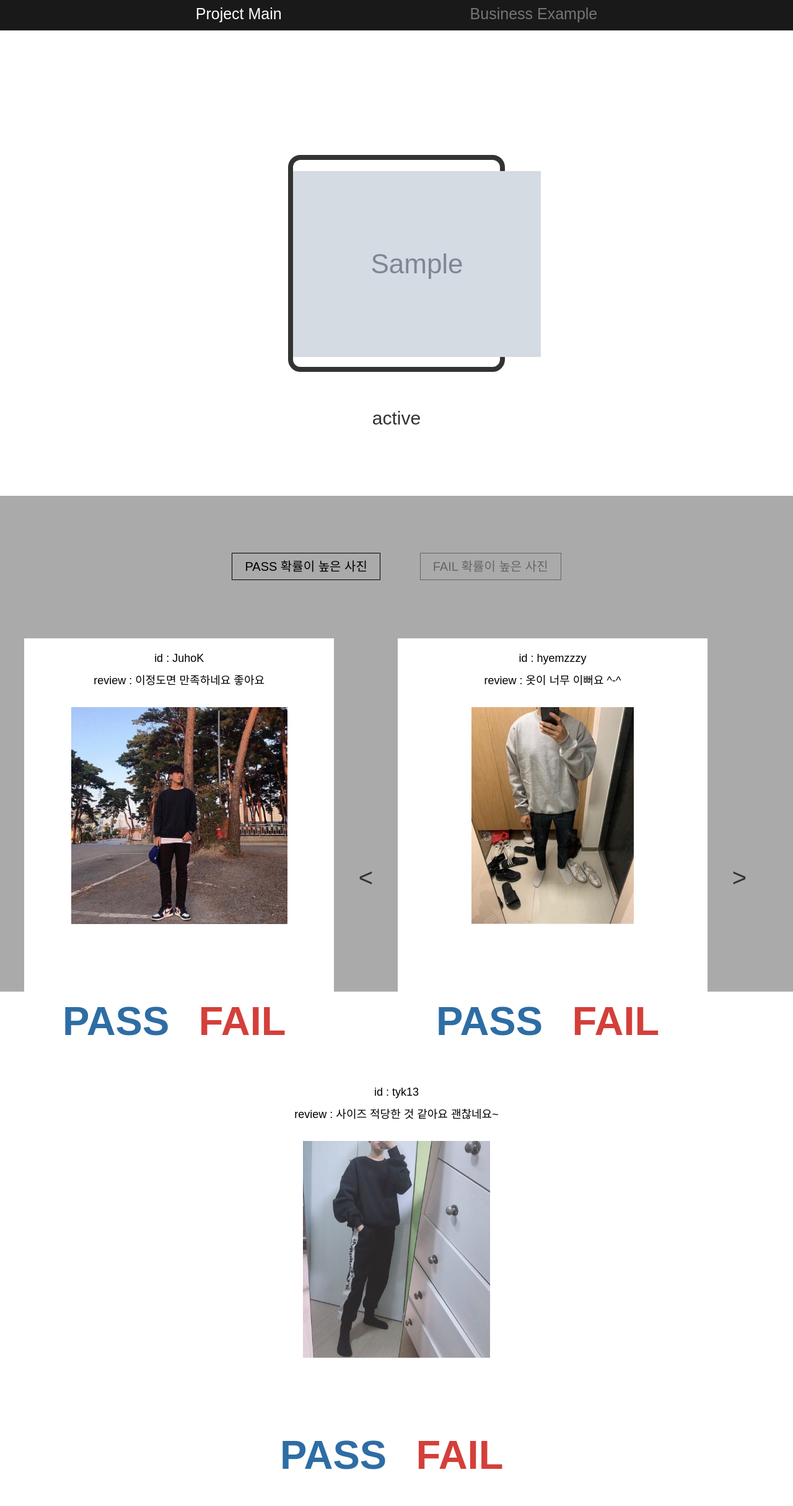
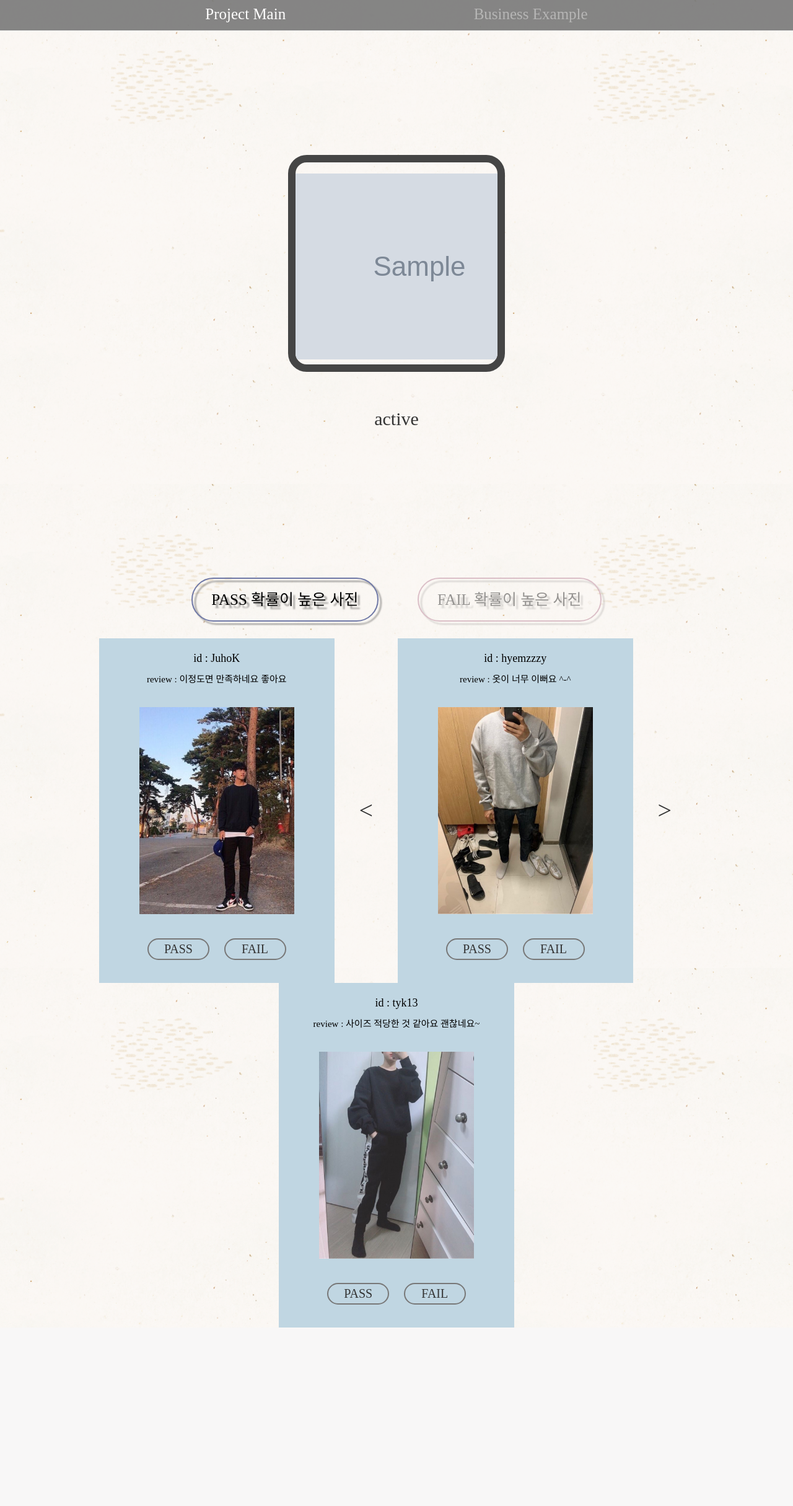
Before and after one commit to jhtobigs/full_bodyshot_classification, a Flask app: template src-pytorch/templates/mubigs_demo.html in a window 1280 px wide. Shown: the whole page at 62% size. After the commit the page ends 2142 px from the top, so only its background shows below. Run offline with Flask 2, Linux system fonts and the light colour scheme; the template is opened without the code that fills it: most values are stand-ins (such as "Sample title", 1, 10 or a date in 2020); grey boxes marked "Sample" are stand-in pictures; some libraries are stand-ins or nearby versions; some web fonts are replaced.

Commit message:
design update

```diff
--- a/src-pytorch/static/css/mubigs_demo.css
+++ b/src-pytorch/static/css/mubigs_demo.css
@@ -1,6 +1,12 @@
-@import url(//cdn.rawgit.com/hiun/NanumSquare/master/nanumsquare.css);
+@font-face {
+    font-family: 'KoPubWorld Batang';
+    src: url("font/KoPubWorld Batang Medium.ttf");
+}
+
 body {
-    font-family: 'NanumSquare', sans-serif;
+    font-family: 'KoPubWorld Batang';
+    background-image: url("/static/img/backgroud.png");
+    background-repeat: repeat;
 }
 
 a:link {text-decoration: none; color: #ffffff;}
@@ -10,7 +16,7 @@ a:hover {text-decoration: none; color: #ffffff;}
 
 #mubigs_navbar {
     height: 50px;
-    background: black;
+    background: #787878;
     opacity: 90%;
     text-align: center;
     vertical-align: baseline;
@@ -66,10 +72,11 @@ a:hover {text-decoration: none; color: #ffffff;}
 .upload-container{
     position: relative;
     top: 30%;
-    border: 8px solid #333333;
-    border-radius: 20px;
+    border: 12px solid #454545;
+    border-radius: 30px;
     width: 350px;
     height: 350px;
+    overflow: hidden;
     display: inline-block;
     text-align: center;
 }
@@ -109,7 +116,7 @@ input:focus{
     width: 200px;
     height: 100px;
     border: none;
-    background: #ffffff;
+    background: none;
 
     font-size: 30px;
     border-radius: 20px;
@@ -121,7 +128,7 @@ input:focus{
 
 #nav-det{
     position: relative;
-    top: 100px;
+    top: 150px;
     width: 800px;
     display: inline-block;
     text-align: center;
@@ -129,25 +136,39 @@ input:focus{
     background: none;
 }
 
-#nav-det a{
+.nav-det-menu{
     position: relative;
     width: 300px;
     height: 100%;
-    padding: 10px 20px 10px 20px;
+    padding: 20px 30px 20px 30px;
     margin: 0px 30px 0px 30px;
     opacity: 40%;
-    font-size: 20px;
+    font-size: 25px;
     font-weight: normal;
     color: black;
+    border: 2px solid;
+    border-radius: 50px;
+    background: transparent;
+    filter: drop-shadow(5px 5px 1px rgba(0, 0, 0, 0.4));
+
     transition: opacity 0.2s;
 
-    border: 1px solid;
 }
+
 #nav-det a:hover{
     opacity: 100%;
+    color: black;
 }
 #nav-det a.active {
     opacity: 100%;
+    color: black;
+}
+
+#nav-det-menu-pass {
+    border-color: #6F78A6;
+}
+#nav-det-menu-fail {
+    border-color: #AD6E88;
 }
 
 .det-card-container{
@@ -160,69 +181,101 @@ input:focus{
 
 .det-item-container{
     position: relative;
-    width: 500px;
-    height: 700px;
+    width: 380px;
+    height: 556px;
     display: inline-block;
     background: white;
     border: 0px solid #333333;
-
+    text-align: center;
+}
+.det-card-container .pass{
+    background: #C0D6E2;
+}
+.det-card-container .fail{
+    background: #E6DEE8;
 }
 
 .det-review-container {
     position: relative;
     top: 20px;
 }
-.det-review-container p {
+.det-img-container{
+    position: absolute;
+    top: 20%;
+    left: 50%;
+    transform: translateX(-50%);
+    overflow: hidden;
+    width: 250px;
+    height: 334px;
+}
+
+.det-item-img{
+    height: 334px;
+}
+
+.det-review-id {
     font-size: 18px;
     color: black;
 }
-
-.det-item-img{
-    position: relative;
-    top: 40px;
-    height: 350px;
-    width: auto;
+.det-review-review{
+    font-size: 15px;
+    color: black;
 }
 
 .det-btn-container{
     position: relative;
-    top: 150px;
+    top: 75%;
 }
 .det-btn {
-    width: 200px;
+    width: 100px;
     background: none;
-    font-size: 65px;
-    font-weight: bolder;
-    border: none;
+    font-size: 20px;
+    margin: 0 10px 0 10px;
+
+    border: 2px solid black;
+    border-radius: 50px;
+    border-color: #787878;
+    background: transparent;
+
 }
 .det-btn:focus {
     outline: none;
 }
 .det-pass-btn{
-    color: #2e6da4;
-    transition: background-color 0.5s;
+    transition: color 0.5s;
+    transition: filter 0.5s;
+    transition: border-color 0.5s;
 }
 .det-pass-btn:hover{
-    background-color: #7FD9FB;
+    color: #2e6da4;
+    filter: drop-shadow(2px 2px 1px rgba(0, 0, 0, 0.4));
+    border-color: #6F78A6;
 }
 .det-pass-btn:active{
-    background-color: #7FD9FB;
+    color: #2e6da4;
+    filter: drop-shadow(2px 2px 1px rgba(0, 0, 0, 0.4));
+    border-color: #6F78A6;
 }
 .det-fail-btn{
-    color: #d43f3a;
-    transition: background-color 0.5s;
+    transition: color 0.5s;
+    transition: filter 0.5s;
+    transition: border-color 0.5s;
 }
 .det-fail-btn:hover{
-    background-color: #FFA4C1;
+    color: #d43f3a;
+    filter: drop-shadow(2px 2px 1px rgba(0, 0, 0, 0.4));
+    border-color: #AD6E88;
 }
-.det-fail-btn:active{
-    background-color: #FFA4C1;
+.det-fail-btn .active{
+    color: #d43f3a;
+    filter: drop-shadow(2px 2px 1px rgba(0, 0, 0, 0.4));
+    border-color: #AD6E88;
 }
 
 
 .det-card-btn{
     position: relative;
-    top: -90px;
+    top: 200px;
     width: 75px;
     height: 75px;
     margin: 0px 10px 0px 10px;
--- a/src-pytorch/templates/mubigs_demo.html
+++ b/src-pytorch/templates/mubigs_demo.html
@@ -33,19 +33,19 @@
 
 
     </div>
-    <div class="view business_ex_view" id="view-2" style="background: #aaaaaa">
+    <div class="view business_ex_view" id="view-2">
         <nav id="nav-det" class="navbar navbar-default">
             <a id="nav-det-menu-pass" class="nav-det-menu active">PASS 확률이 높은 사진</a>
             <a id="nav-det-menu-fail" class="nav-det-menu">FAIL 확률이 높은 사진</a>
         </nav>
 
         <div class="det-card-container">
-            <div class="det-item-container det-item-left">
+            <div class="det-item-container det-item-left pass">
                 <div class="det-review-container ">
-                    <p id="det-review-id-0"> id : JuhoK</p>
-                    <p id="det-review-txt-0"> review : 이정도면 만족하네요 좋아요</p>
+                    <p class="det-review-id" id="det-review-id-0"> id : JuhoK</p>
+                    <p class="det-review-review" id="det-review-txt-0"> review : 이정도면 만족하네요 좋아요</p>
                 </div>
-                <div>
+                <div class="det-img-container">
                     <img id="det-item-img-0" class="det-item-img" src="{{ url_for('static', filename='img/pass_ex1.jpg') }}">
                 </div>
                 <div class="det-btn-container">
@@ -56,12 +56,12 @@
 
             <button id="item-previous" class="det-card-btn"> < </button>
 
-            <div class="det-item-container det-item-center">
+            <div class="det-item-container det-item-center pass">
                 <div class="det-review-container">
-                    <p id="det-review-id-1"> id : hyemzzzy</p>
-                    <p id="det-review-txt-1"> review : 옷이 너무 이뻐요 ^-^</p>
+                    <p class="det-review-id" id="det-review-id-1"> id : hyemzzzy</p>
+                    <p class="det-review-review" id="det-review-txt-1"> review : 옷이 너무 이뻐요 ^-^</p>
                 </div>
-                <div>
+                <div class="det-img-container">
                     {% if state=="PASS :)" %}
                     <img id="det-item-img-1" class="det-item-img" src="{{ uploaded_img }}">
                     {% else %}
@@ -76,12 +76,12 @@
 
             <button id="item-next" class="det-card-btn"> > </button>
 
-            <div class="det-item-container det-item-right">
+            <div class="det-item-container det-item-right pass">
                 <div class="det-review-container">
-                    <p id="det-review-id-2"> id : tyk13</p>
-                    <p id="det-review-txt-2"> review : 사이즈 적당한 것 같아요 괜찮네요~</p>
+                    <p class="det-review-id" id="det-review-id-2"> id : tyk13</p>
+                    <p class="det-review-review" id="det-review-txt-2"> review : 사이즈 적당한 것 같아요 괜찮네요~</p>
                 </div>
-                <div>
+                <div class="det-img-container">
                     <img id="det-item-img-2" class="det-item-img" src="{{ url_for('static', filename='img/pass_ex3.jpg') }}">
                 </div>
                 <div class="det-btn-container">
```
Also changed, not shown: src-pytorch/static/js/mubigs_demo.js (+16 -14 lines), src-pytorch/static/img/backgroud.png (added), src-pytorch/static/img/upload.png, 6 other files.
